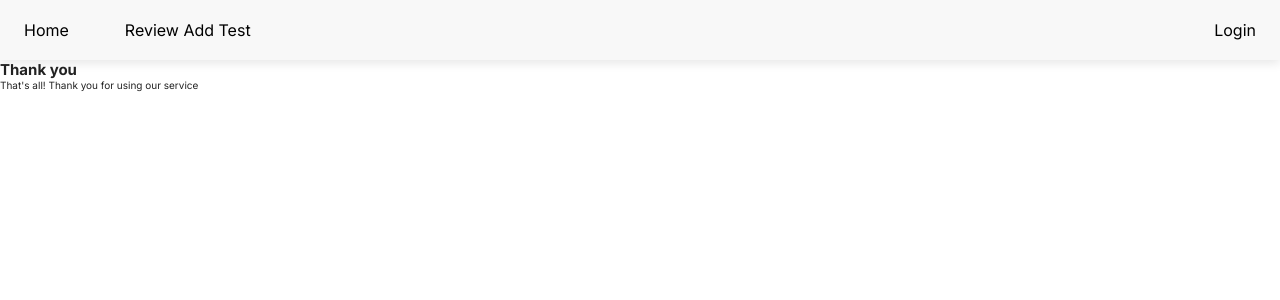
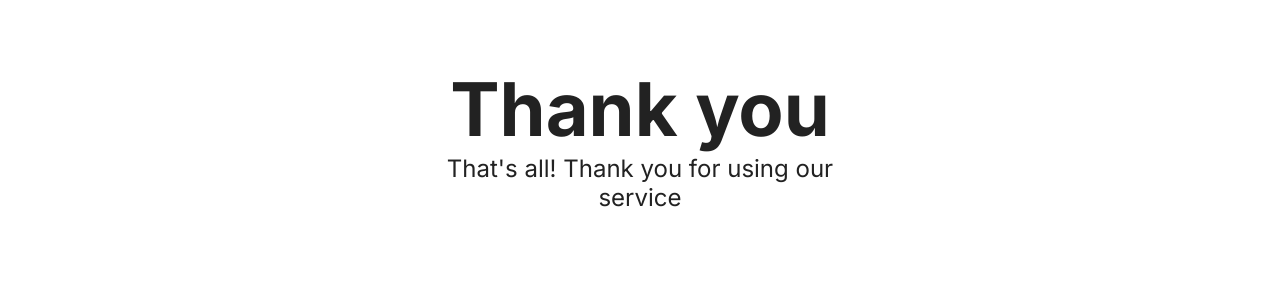
Before and after one commit to Programowanie-Zespolowe-PAJDA/Frontend, a React (Vite) app: page /thankyou in a window 1280 px wide. Shown: the top 300 px of the page. Built offline with nearby package versions, Linux system fonts and the light colour scheme.

Commit message:
css for thankYou page, no navigation for tip creation

```diff
--- a/src/App.jsx
+++ b/src/App.jsx
@@ -39,12 +39,6 @@ const router = createBrowserRouter([
             {
                 path: "logout",
                 action: logoutAction,
-            },
-            { path: "thankyou", element: <ThankYouPage /> },
-            {
-                path: "review/:waiterId",
-                element: <ReviewAddPage />,
-                action: reviewAddAction,
             },
             {
                 path: "qr",
@@ -96,6 +90,12 @@ const router = createBrowserRouter([
             },
         ],
     },
+    {
+        path: "review/:waiterId",
+        element: <ReviewAddPage />,
+        action: reviewAddAction,
+    },
+    { path: "thankyou", element: <ThankYouPage /> },
     {
         path: "/dev",
         element: <RootLayout dev={true} />,
--- a/src/Pages/ThankYou.jsx
+++ b/src/Pages/ThankYou.jsx
@@ -1,8 +1,10 @@
+import classes from "./ThankYou.module.css";
+
 export default function ThankYouPage() {
     return (
-        <>
+        <main className={classes.container}>
             <h2>Thank you</h2>
-            <p> That's all! Thank you for using our service</p>
-        </>
+            <p>That's all! Thank you for using our service</p>
+        </main>
     );
 }
--- /dev/null
+++ b/src/Pages/ThankYou.module.css
@@ -0,0 +1,13 @@
+.container {
+    max-width: 40rem;
+    margin: var(--spacing-9) auto;
+}
+
+.container h2 {
+    font-size: var(--font-13);
+    text-align: center;
+}
+.container p {
+    font-size: var(--font-7);
+    text-align: center;
+}
--- a/src/components/navigation/MainNavigation.module.css
+++ b/src/components/navigation/MainNavigation.module.css
@@ -2,6 +2,7 @@
     position: relative;
     z-index: 2;
     background-color: var(--color-nav);
+    padding: 0 var(--spacing-4);
     display: flex;
     justify-content: space-between;
     box-shadow: 0 0.3rem 1rem rgba(0, 0, 0, 0.1);
```
